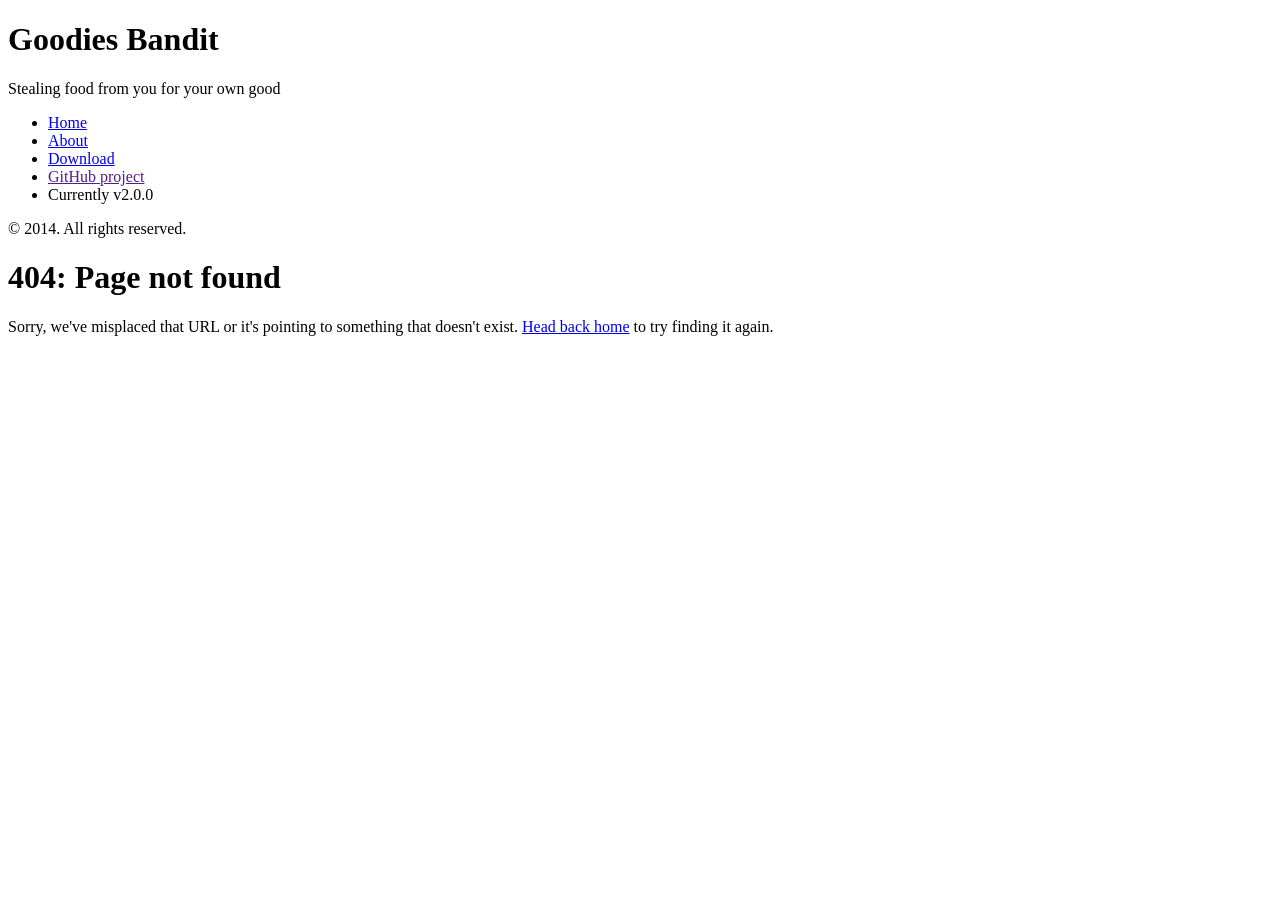
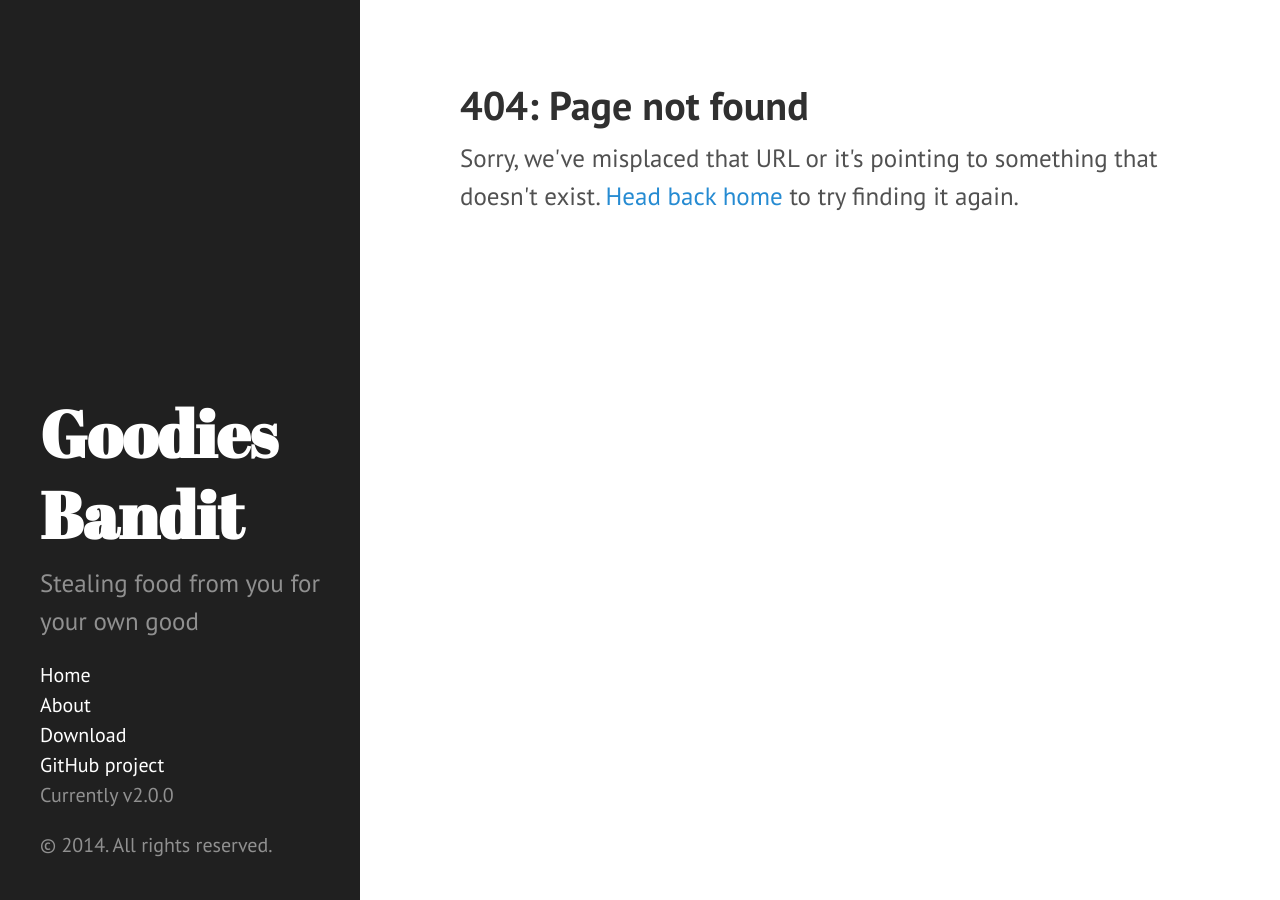
Before and after one commit to mgrowan/GoodiesBanditBlog, a Jekyll site: the page built from 404.html, in a window 1280 px wide. Built offline with Jekyll 4.4.1, drawn with Linux system fonts in a browser that asks for light colours; Markdown is read by kramdown in place of the engine named in the settings.

```diff
--- a/_includes/head.html
+++ b/_includes/head.html
@@ -14,15 +14,15 @@
   </title>
 
   <!-- CSS -->
-  <link rel="stylesheet" href="public/css/poole.css">
-  <link rel="stylesheet" href="public/css/syntax.css">
-  <link rel="stylesheet" href="public/css/hyde.css">
+  <link rel="stylesheet" href="/public/css/poole.css">
+  <link rel="stylesheet" href="/public/css/syntax.css">
+  <link rel="stylesheet" href="/public/css/hyde.css">
   <link rel="stylesheet" href="http://fonts.googleapis.com/css?family=PT+Sans:400,400italic,700|Abril+Fatface">
 
   <!-- Icons -->
-  <link rel="apple-touch-icon-precomposed" sizes="144x144" href="public/apple-touch-icon-144-precomposed.png">
-                                 <link rel="shortcut icon" href="public/favicon.ico">
+  <link rel="apple-touch-icon-precomposed" sizes="144x144" href="/public/apple-touch-icon-144-precomposed.png">
+                                 <link rel="shortcut icon" href="/public/favicon.ico">
 
   <!-- RSS -->
-  <link rel="alternate" type="application/rss+xml" title="RSS" href="atom.xml">
+  <link rel="alternate" type="application/rss+xml" title="RSS" href="/atom.xml">
 </head>
```
